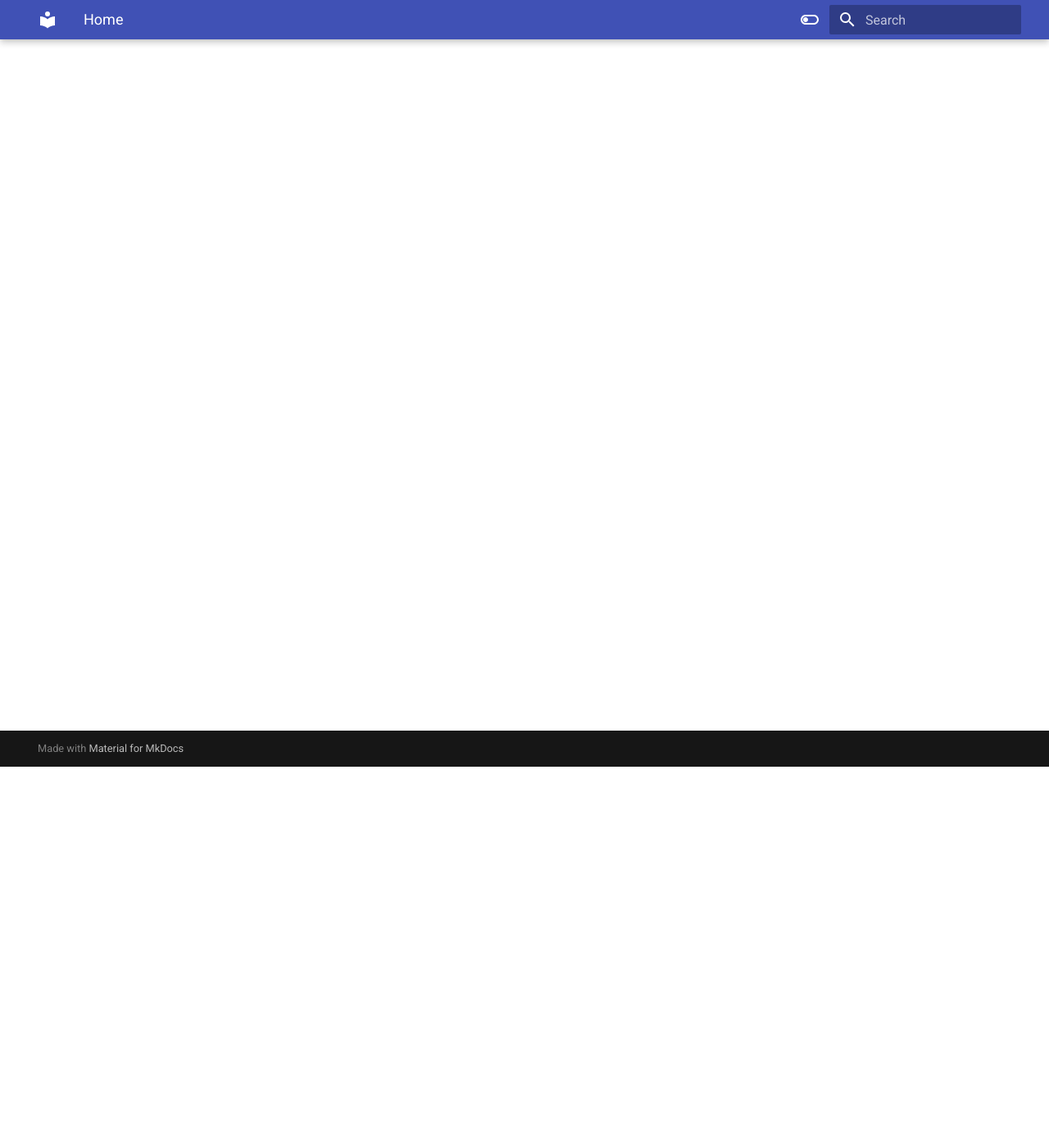
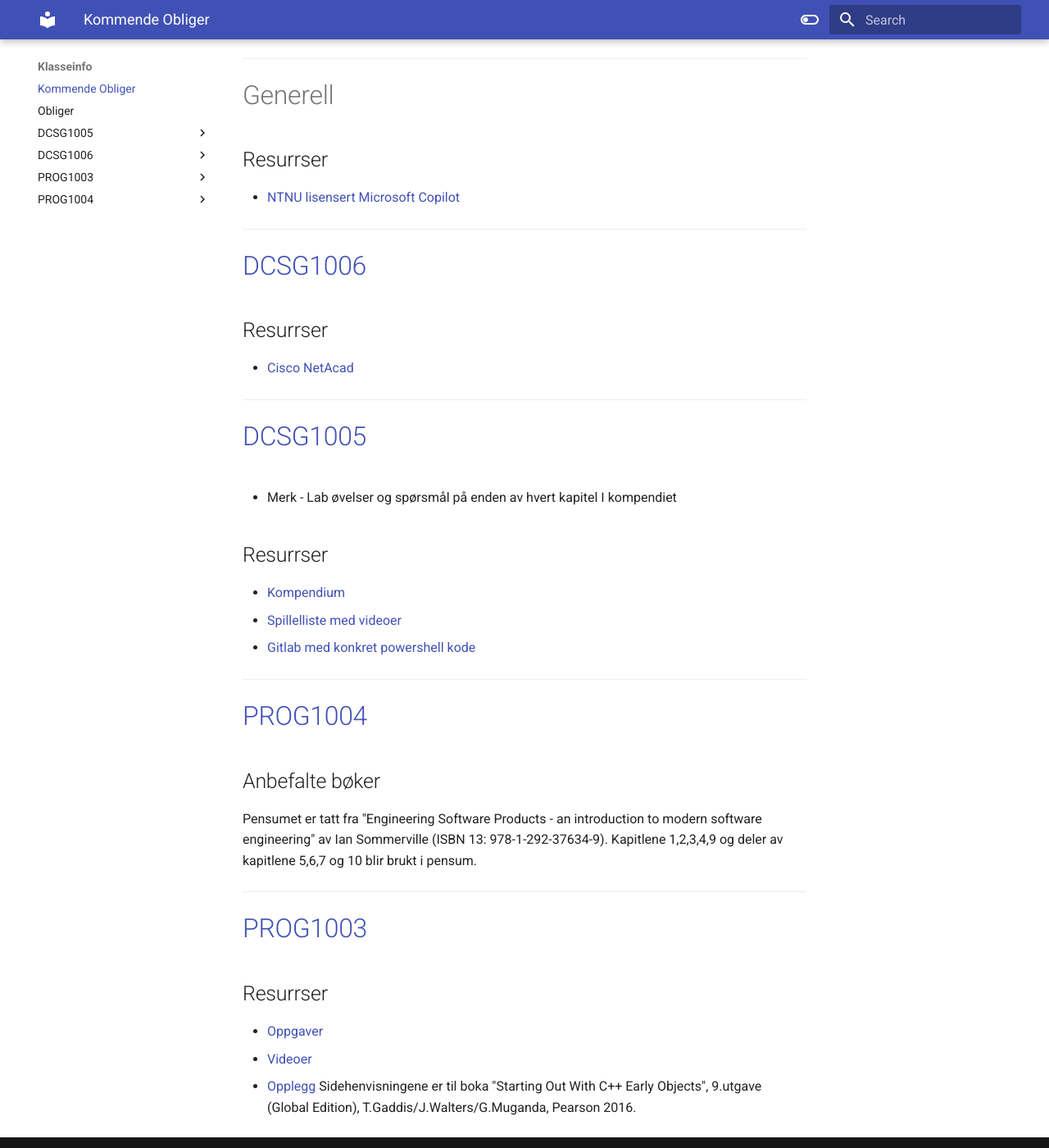
Before and after one commit to ProtoSparky/DIGSEC-Info-Board, an MkDocs documentation site: the page built from docs/index.md, in a window 1280 px wide and 1400 px high, scrolled down 465 px. Shown: the whole window at 82% size. Built offline with MkDocs 1.6.1 and Material for MkDocs 9.7.7, drawn with Linux system fonts in a browser that asks for light colours; some of the changed text lies outside the part shown.

```diff
--- a/docs/index.md
+++ b/docs/index.md
@@ -1 +1,48 @@
-Litt enkel info for de fleste emnene i digsec
+# Kommende Obliger
+
+Her er de kommende obligene for fagene i 2. semester.
+Du kan se hele listen [her](./obliger.md)
+
+|Dato|Fag|Mer info|
+|---|---|---|
+|18.januar|DCSG1006|Module Exam 1. Må ha 50% riktig eller mer|
+|1. Februar|DCSG1006|Mandatory exam|
+|5. Februar|PROG1003|Oblig oppgave 1|
+|6. Februar|PROG1004|Lag prosjektplan for TAP (TippeApplikasjon-Prosjekt, Fotball VM)|
+|15. Februar|DCSG1006|Mandatory Exam|
+
+-------------
+
+# Generell
+## Resurrser
+* [NTNU lisensert Microsoft Copilot](https://m365.cloud.microsoft/chat)
+
+-------------
+
+# [DCSG1006](./DCSG1006/dcsg1006.md)
+## Resurrser
+* [Cisco NetAcad](https://www.netacad.com/dashboard)
+
+-------------
+
+# [DCSG1005](./DCSG1005/dcsg1005.md)
+* Merk - Lab øvelser og spørsmål på enden av hvert kapitel I kompendiet
+## Resurrser
+* [Kompendium](https://dcsg1005.iik.ntnu.no/latest/kompendium.pdf)
+* [Spillelliste med videoer](https://www.youtube.com/playlist?list=PLmiI5VoyQBWMFY28WyGFvmlxQWxorwQcd)
+* [Gitlab med konkret powershell kode](https://gitlab.com/erikhje/dcsg1005/-/blob/master/powershell.md)
+
+-------------
+
+# [PROG1004](./PROG1004/prog1004.md)
+## Anbefalte bøker
+Pensumet er tatt fra "Engineering Software Products - an introduction to modern software engineering" av Ian Sommerville (ISBN 13: 978-1-292-37634-9). Kapitlene 1,2,3,4,9 og deler av kapitlene 5,6,7 og 10 blir brukt i pensum.
+
+-------------
+
+# [PROG1003](./PROG1003/prog1003.md)
+## Resurrser
+* [Oppgaver](https://frh.folk.ntnu.no/ooprog/oppgaver/ooprog.pdf)
+* [Videoer](https://frh.folk.ntnu.no/ooprog/videoer)
+* [Opplegg](https://frh.folk.ntnu.no/ooprog/opplegg.html)
+Sidehenvisningene er til boka "Starting Out With C++ Early Objects", 9.utgave (Global Edition), T.Gaddis/J.Walters/G.Muganda, Pearson 2016.
--- a/mkdocs.yml
+++ b/mkdocs.yml
@@ -20,3 +20,7 @@ theme:
       toggle:
         icon: material/toggle-switch
         name: Switch to light mode
+
+plugins:
+  - search
+  - git-revision-date-localized
```
Also changed, not shown: docs/DCSG1005/dcsg1005.md (added, +1 -0 lines), docs/DCSG1006/dcsg1006.md (added, +1 -0 lines), docs/PROG1003/prog1003.md (added, +1 -0 lines), docs/PROG1004/prog1004.md (added, +1 -0 lines), docs/kommende-obliger.md (deleted, +0 -28 lines), docs/obliger.md (added, +13 -0 lines), readme.md (added, +23 -0 lines).
